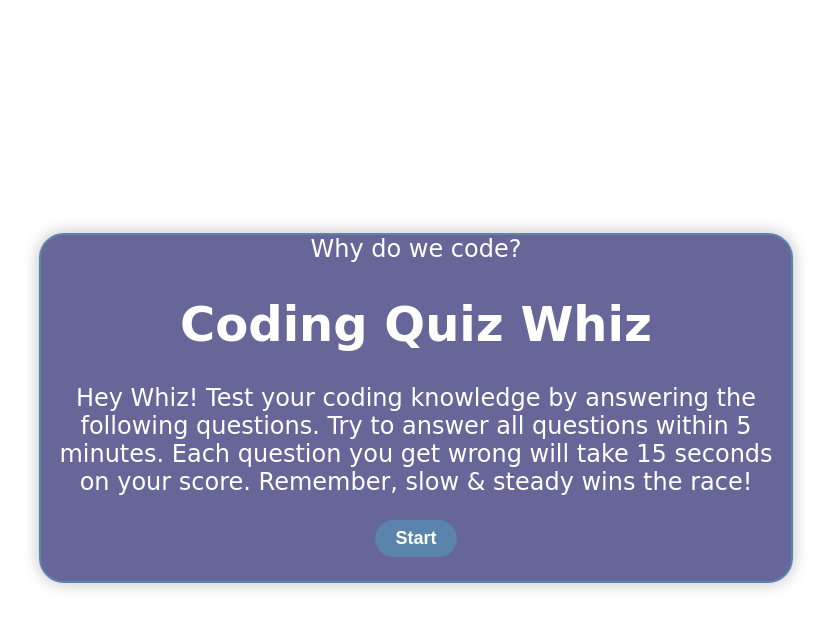
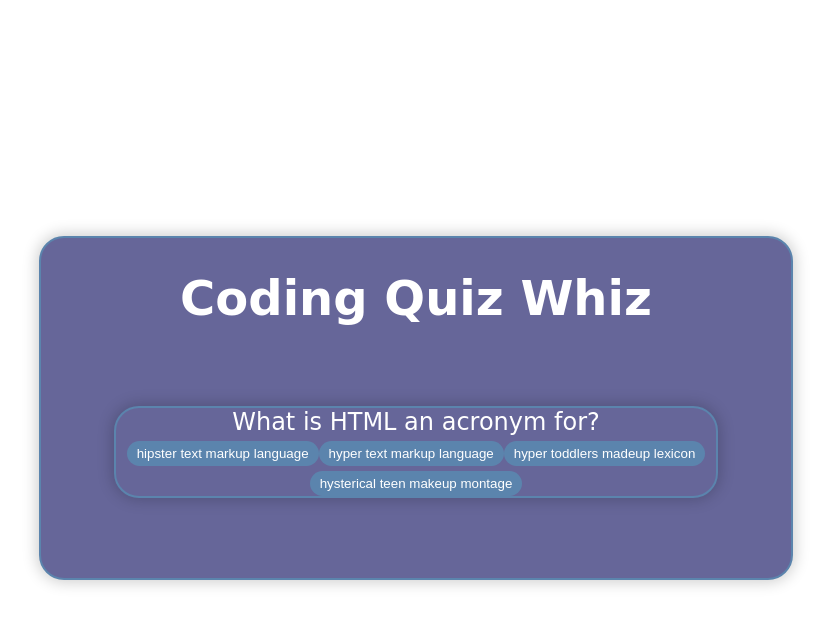
Before and after one commit to skyeflier/04-quiz-whiz, a plain HTML site: page index.html in a window 1280 px wide. Both pictures are taken after a click on the button "Start". Shown: the whole page, without its empty margins (232-1063 px from the left). Drawn offline with Linux system fonts and the light colour scheme.

Commit message:
added function to change questions & started working on the time & score functions

```diff
--- a/assets/css/style.css
+++ b/assets/css/style.css
@@ -1,11 +1,30 @@
-/* This is setting up our box sizes to be border box - which makes widths and sizes easier to size */
+/* .nav-bar {
+    padding: 0;
+    margin: 0;
+    height: 20hv;
+    width: 30hv;
+    display: flex;
+    background-color: #333;
+    overflow: hidden;
+}
 
-/* *,
-*::before,
-*::after {
-    box-sizing: border-box;
-    font-family: 'Times New Roman', Times, serif; */
-/* } */
+/* #count-down-timer {
+    align-items: right;
+    justify-content: right;
+    vertical-align: top;
+    font-family: monospace;
+    font-size: 40px;
+    color: greenyellow;
+}
+
+#score-counter {
+    align-items: left;
+    justify-content: left;
+    vertical-align: top;
+    font-family: monospace;
+    font-size: 40px;
+    color: hotpink;
+} */
 
 h2 {
     font-family: monospace;
@@ -42,7 +61,6 @@ body {
     text-align: center;
     font-size: 24px;
     box-shadow: 0 0px 15px 2px rgba(0, 0, 0, 0.2);
-    transition: 5s;
 }
 
 /* The section below is setting up the alignment of the buttons
--- a/assets/js/script.js
+++ b/assets/js/script.js
@@ -1,15 +1,17 @@
 // Pulling in the variables that will create the quiz
 var startButton = document.getElementById('start-button'); // This is pulling the ID start button from HTML & the CSS style
-var questionContainerElement = document.getElementById('question-container');
+var introContainerEl = document.getElementById('intro-container');
 var questionsEl = document.getElementById('question');
 var answerOptionsEl = document.getElementById('answer-buttons');
 var submitButton = document.getElementById('submit');
-// var nextButton = document.getElementByID('next');
-// var timeEl = document.getElementById('time');
+var endOfQuizEl = document.getElementById('end-of-quiz-container')
+var currentQuestionAndChoicesEl = document.getElementById('current-question-and-choices')
+// var countDownTimerEl = document.getElementById('count-down-timer');
+// var scoreCounterEl = document.getElementById('score-counter');
 // var initialsEl = document.getElementById('initials');
 // var feedbackEl = document.getElementById('feedback');
 
-let shuffledQuestions, currentQuestionIndex
+let currentQuestionIndex = 0
 
 var questions = [
     {
@@ -20,7 +22,7 @@ var questions = [
     {
         question: 'What is CSS an acronym for?',
         answerOptions: ['cascading style sheets', 'classy style superstar', 'corporate silly sheets', 'cascading shallow stream'],
-        answerCorrect: 'two',
+        answerCorrect: 'cascading style sheets',
     },
     {
         question: 'What is JavaScript?',
@@ -30,7 +32,7 @@ var questions = [
     {
         question: 'What is APIs an acronym for?',
         answerOptions: ['athletic program institute', 'application for parenting infants', 'applied interface', 'application programming interface'],
-        answerCorrect: 'two',
+        answerCorrect: 'application programming interface',
     },
     {
         question: 'Why do we code?',
@@ -42,25 +44,78 @@ var questions = [
 //When we start the quiz, we want to hide the Start button and show the questions + answers
 function startQuiz() {
     console.log('start!')
-    startButton.classList.add('#hide');
-    shuffledQuestions = questions.sort(() => Math.random() - .5)
-    currentQuestionIndex = 0
-    questionContainerElement.classList.remove('#hide');
-    setNextQuestion()
+    startButton.classList.add('hide');
+    // currentQuestionIndex = 0
+    introContainerEl.classList.remove('hide');
+    currentQuestionAndChoicesEl.classList.remove('hide');
+    questionsEl.classList.remove('hide');
+    answerOptionsEl.classList.remove('hide');
+    showQuestion()
+    // countDownTimer()
+    // scoreCounter
 }
 
-function setNextQuestion() {
-    showQuestion(shuffledQuestions[currentQuestionIndex]);
-    console.log("Testing")
+function countDownTimer() {
+
 }
 
-function showQuestion(question) {
-    questionsEl.innerText = question.question
+function scoreCounter() {
+
 }
+
+function showQuestion() {
+    var question = questions[currentQuestionIndex]
+    introContainerEl.classList.add('hide');
+    questionsEl.textContent = question.question
+    answerOptionsEl.textContent = ""
+    question.answerOptions.forEach(function (answerOptions, i) {
+        const button = document.createElement('button')
+        button.classList.add('button-style')
+        button.textContent = answerOptions
+        // button.onclick = answerCheck()
+        button.addEventListener('click',
+            answerCheck)
+        answerOptionsEl.appendChild(button)
+    })
+}
+
+function answerCheck(event) {
+    var val = event.target.textContent
+    if (val !== questions[currentQuestionIndex].answerCorrect) {
+        console.log('wrong answer')
+        //deduct time
+
+    } else {
+        console.log('correct answer')
+        // add points
+    }
+    if (currentQuestionIndex === (questions.length - 1)) {
+        endOfQuiz()
+    } else {
+        currentQuestionIndex++
+        showQuestion()
+    }
+}
+
+function endOfQuiz() {
+    endOfQuizEl.classList.remove('hide');
+    currentQuestionAndChoicesEl.classList.add('hide');
+}
+// SET CONDIDTION IF QUESTION INDEX IS = NUMBER OF QUESTIONS, END QUIZ AND GO TO
 
 function selectAnswer() {
 
 }
+
+
+// localStorageGet Item - to get high scores
+
+// LEFT OFF HERE - TRYING TO CREATE THE NEXT BUTTON, BUT IT'S NOT WORKING....ALSO NEED TO FIGURE OUT HOW TO GET IT TO CLICK TO THE NEXT PAGE
+// const nextButton = document.createElement('next-button')
+// nextButton.innerText = element
+// nextButton.classList.add('button-style')
+
+// need a function
 
 //This is creating and event (or action) with that button to respond when a user clicks on Start button, and initiates the StartQuiz function.
 startButton.addEventListener('click', startQuiz)
--- a/index.html
+++ b/index.html
@@ -10,34 +10,41 @@
 </head>
 
 <body>
+    <section>
+        <!-- <div>
+            <h3 class="nav-bar" id="score-counter">score</h3>
+        </div>
+        <div>
+            <h3 class="nav-bar" id="count-down-timer">count down timer</h3>
+        </div> -->
+    </section>
     <div class="container">
-        <div id="question-container" class="hide"></div>
-        <div id="question">Question Number X!</div>
-
         <h1 style=" text-align:center;">Coding Quiz Whiz</h1>
+        <div id="intro-container">
             <p>
                 Hey Whiz! Test your coding knowledge by answering the following questions. Try to answer all questions
-            within 5 minutes. Each question you get wrong will take 15 seconds on your score. Remember, slow & steady
+                within 5 minutes. Each question you get wrong will take 15 seconds on your score. Remember, slow &
+                steady
                 wins the
                 race!
             <div class="controls">
                 <button id="start-button" class="start-button button-style">Start</button>
                 <button id="next-button" class="next-button button-style hide">Next</button>
-
             </div>
             </p>
-
+        </div>
+        <div class="container hide" id="end-of-quiz-container">
+            <h2>End of Quiz!</h2>
+        </div>
         <!-- <div id="answer-buttons" class="button-grid"></div> -->
+        <div class="container hide" id="current-question-and-choices">
+            <div id="question" class="hide"></div>
             <div id="answer-buttons" class="hide">
-            <button class="button-style">Answer 1</button>
-            <button class="button-style">Answer 2</button>
-            <button class="button-style">Answer 3</button>
-            <button class="button-style">Answer 4</button>
-            <button id="next-button" class="next-button button-style">Next</button>
-        </div>
-        </script>
+                <!-- <button id="next-button" class="next-button button-style">Next</button> -->
             </div>
         </div>
+    </div>
+
     <script src="./assets/js/script.js"></script>
 </body>
 
```
Lines whose indentation alone changed are shown as unchanged.
